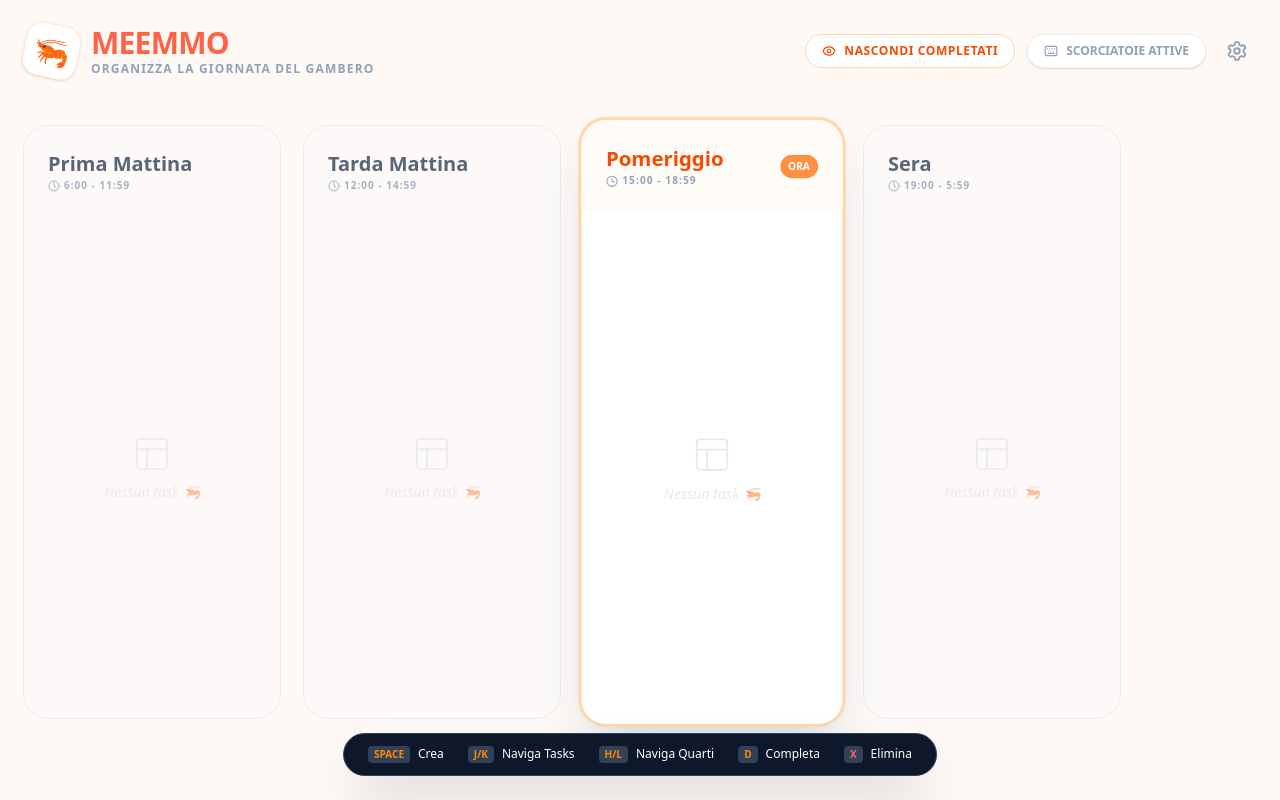
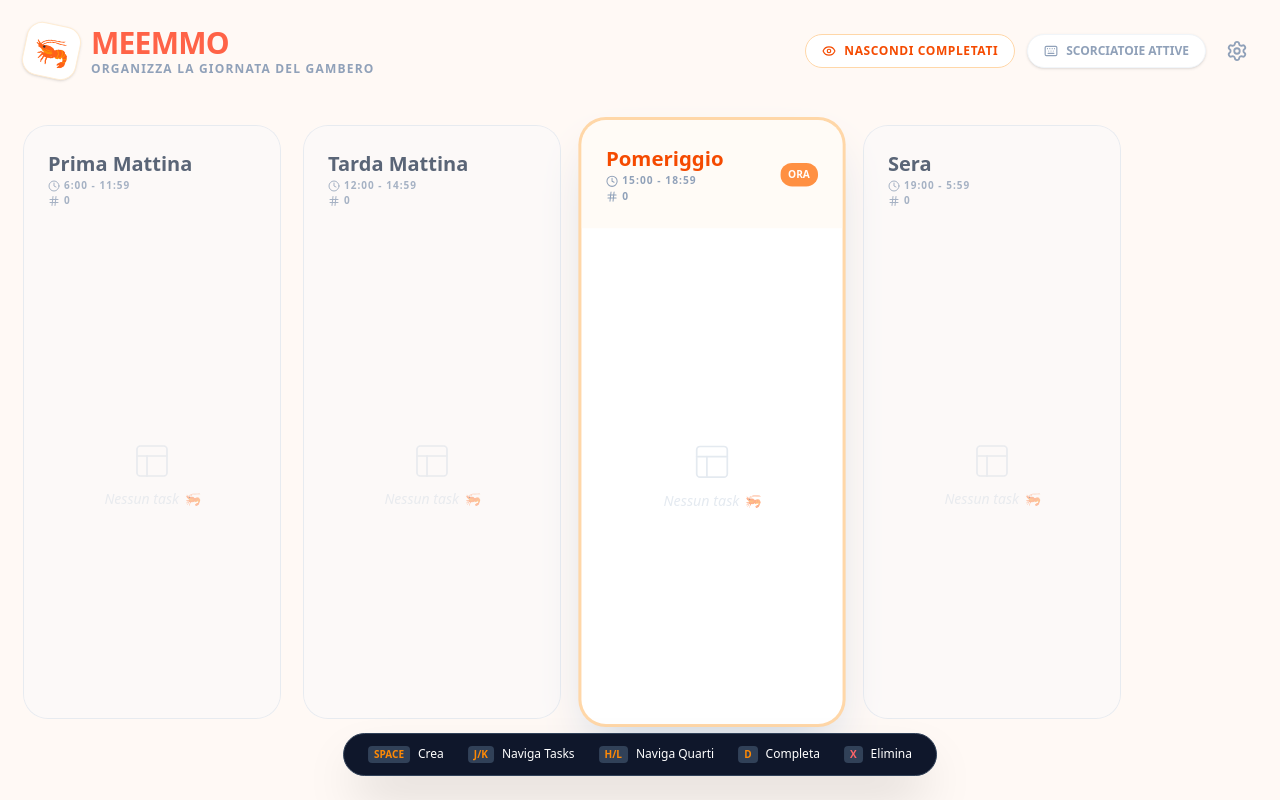
Before and after one commit to meemmo-app/meemmo-app.github.io, a React (Vite) app: page / in a window 1280 px wide. Built offline with nearby package versions, Linux system fonts and the light colour scheme.

Commit message:
added task counter to sections

```diff
--- a/src/App.jsx
+++ b/src/App.jsx
@@ -199,6 +199,7 @@ export default function App() {
               onFocus={() => setActiveQuarterIndex(idx)}
               onDrop={(e) => onDrop(e, section.id)}
               isDynamicColumns={isDynamicColumns}
+              taskCounter={sectionTasks.length}
             >
               {sectionTasks.map((task, tIdx) => (
                 <TaskItem
--- a/src/components/SectionCard.jsx
+++ b/src/components/SectionCard.jsx
@@ -1,5 +1,5 @@
 import React from "react";
-import { Clock, Layout } from "lucide-react";
+import { Clock, Layout, Hash } from "lucide-react";
 import { ACCENT_COLOR } from "../constants/sections";
 
 export const SectionCard = ({
@@ -10,6 +10,7 @@ export const SectionCard = ({
   onFocus,
   onDrop,
   isDynamicColumns,
+  taskCounter,
 }) => {
   return (
     <div
@@ -38,6 +39,9 @@ export const SectionCard = ({
             <Clock size={12} /> {section.hours[0]}:00 -{" "}
             {section.hours[section.hours.length - 1]}:59
           </span>
+          <span className="text-[10px] font-black text-slate-400 uppercase tracking-widest flex items-center gap-1">
+            <Hash size={12} /> {taskCounter}
+          </span>
         </div>
         {isCurrentTime && (
           <span className="bg-orange-500 text-white text-[10px] px-2 py-1 rounded-full font-black animate-pulse">
```
